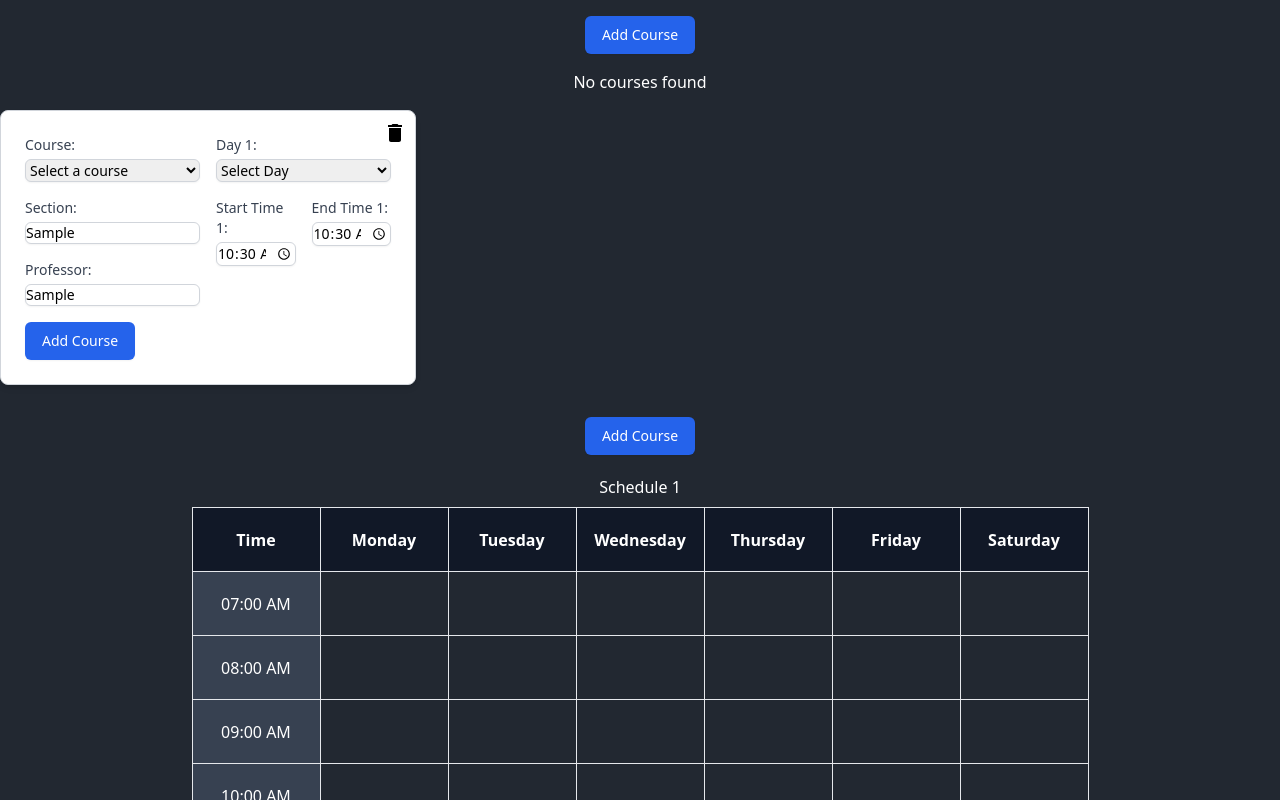
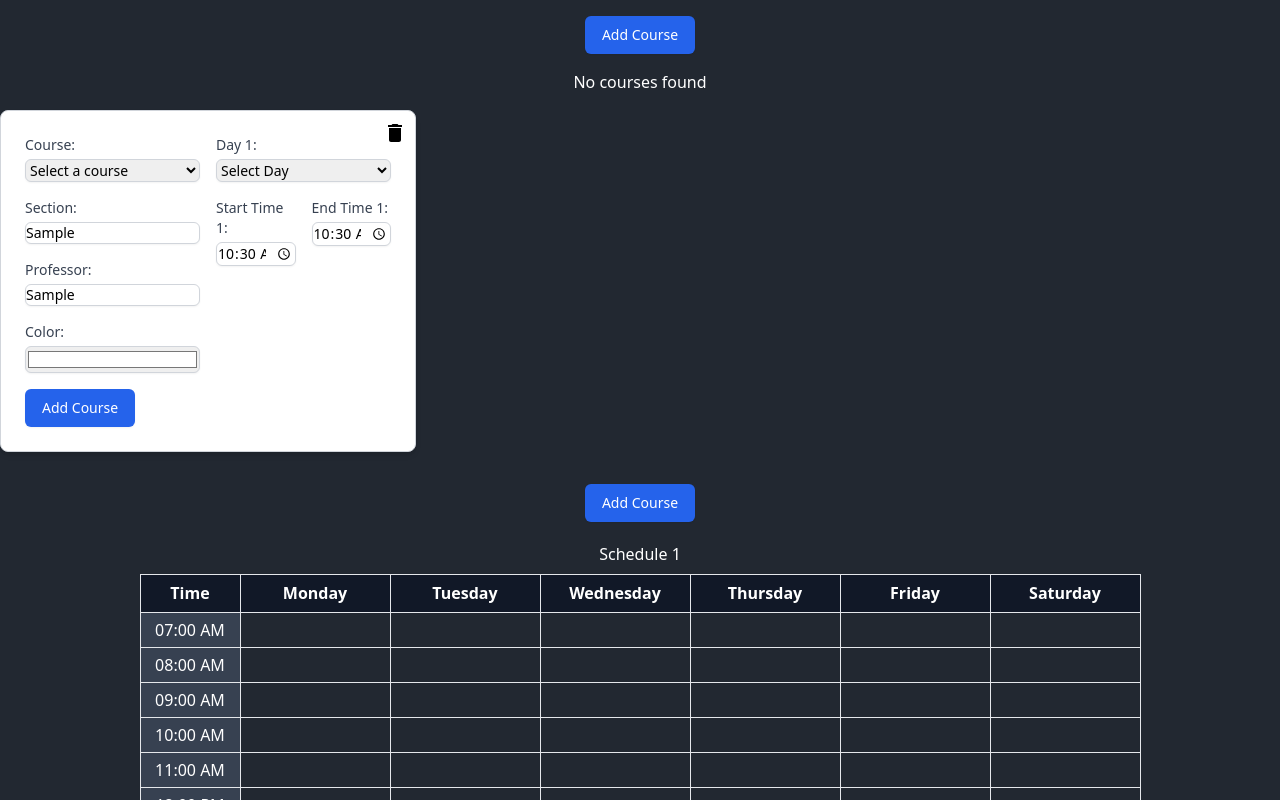
Before and after one commit to joaquinsalinas06/Schedule-Maker, a React (Vite) app: page / in a window 1280 px wide. Both pictures are taken after typing "Sample", "Sample", "10:30", "10:30" into the empty fields and a click on the button "Generate". Shown: the top 800 px of the page. Built offline with nearby package versions, Linux system fonts and the light colour scheme.

Commit message:
Set Defined Size

```diff
--- a/src/components/Courses/CourseOption.jsx
+++ b/src/components/Courses/CourseOption.jsx
@@ -12,6 +12,7 @@ export const CourseOption = ({ index, removeCourse }) => {
   const [days, setDays] = useState([]);
   const [startTimes, setStartTimes] = useState([]);
   const [endTimes, setEndTimes] = useState([]);
+  const [color, setColor] = useState("#ffffff"); // Añadimos un estado para el color
   const { courses } = useContext(CourseContext);
   const { addDetailedCourse } = useContext(DetailedCourseContext);
 
@@ -50,6 +51,10 @@ export const CourseOption = ({ index, removeCourse }) => {
     setEndTimes(newEndTimes);
   };
 
+  const handleColorChange = (event) => {
+    setColor(event.target.value);
+  };
+
   const handleAddCourse = () => {
     const selectedCourseData = courses.find(course => course.name === selectedCourse);
     const course = {
@@ -61,7 +66,8 @@ export const CourseOption = ({ index, removeCourse }) => {
       endTimes: endTimes,
       credits: selectedCourseData ? selectedCourseData.credits : null,
       semester: selectedCourseData ? selectedCourseData.semester : null,
-      classesPerWeek: numClasses
+      classesPerWeek: numClasses,
+      color: color // Añadimos el color al curso
     };
     addDetailedCourse(course);
     setShowButton(false);
@@ -131,6 +137,17 @@ export const CourseOption = ({ index, removeCourse }) => {
               id="professor"
               value={professor}
               onChange={handleProfessorChange}
+              className="mt-1 block w-full border border-gray-300 rounded-md shadow-sm focus:ring-blue-500 focus:border-blue-500 sm:text-sm"
+              required
+            />
+
+            <label htmlFor="color" className="block text-sm font-medium text-gray-700 mt-4">Color:</label>
+            <input
+              type="color"
+              name="color"
+              id="color"
+              value={color}
+              onChange={handleColorChange}
               className="mt-1 block w-full border border-gray-300 rounded-md shadow-sm focus:ring-blue-500 focus:border-blue-500 sm:text-sm"
               required
             />
--- a/src/components/Schedule.jsx
+++ b/src/components/Schedule.jsx
@@ -155,15 +155,33 @@ export const ScheduleComponent = () => {
   ];
 
   const renderScheduleTable = (schedule) => {
+    const WIDTH = 1000;
+    const HEIGHT = 600;
+    const TOP_MARGIN = 0.07;
+    const SIDE_MARGIN = 0.1;
+    const DAY_COUNT = 6;
+
+    const dayWidth = (WIDTH * (1 - SIDE_MARGIN)) / DAY_COUNT;
+    const hourCount = 16;
+    const hourHeight = (HEIGHT * (1 - TOP_MARGIN)) / hourCount;
+
     let table = [];
 
     for (let rowIndex = 0; rowIndex < timeSlots.length; rowIndex++) {
       let row = [];
-      row.push(<td key={`time-${rowIndex}`} className="border w-32 h-16 text-center bg-gray-700 text-white">{timeSlots[rowIndex]}</td>);
+      row.push(
+        <td
+          key={`time-${rowIndex}`}
+          className="border text-center bg-gray-700 text-white"
+          style={{ width: dayWidth / 2, height: hourHeight / 2 }}
+        >
+          {timeSlots[rowIndex]}
+        </td>
+      );
 
       for (let colIndex = 0; colIndex < days.length; colIndex++) {
         let cellContent = "";
-        let cellClass = "border w-32 h-16 text-center";
+        let cellClass = "border text-center";
 
         for (let course of schedule.courses) {
           for (let i = 0; i < course.days.length; i++) {
@@ -186,7 +204,15 @@ export const ScheduleComponent = () => {
             }
           }
         }
-        row.push(<td key={`${rowIndex}-${colIndex}`} className={cellClass}>{cellContent}</td>);
+        row.push(
+          <td
+            key={`${rowIndex}-${colIndex}`}
+            className={cellClass}
+            style={{ width: dayWidth / 2, height: hourHeight / 2 }}
+          >
+            {cellContent}
+          </td>
+        );
       }
       table.push(<tr key={rowIndex}>{row}</tr>);
     }
@@ -198,29 +224,50 @@ export const ScheduleComponent = () => {
       {schedules.length > 0 && (
         <div className="w-full overflow-x-auto mb-4">
           <h2 className="text-white text-center mb-2">Schedule {currentScheduleIndex + 1}</h2>
-          <table className="table-fixed border-collapse border mx-auto max-h-screen">
+          <table
+            className="table-fixed border-collapse border mx-auto"
+            style={{ width: "1000px", height: "600px" }}
+          >
             <thead>
               <tr>
-                <th className="border w-32 h-16 text-center bg-gray-900 text-white">Time</th>
+                <th
+                  className="border text-center bg-gray-900 text-white"
+                  style={{ width: "100px", height: "37.5px" }}
+                >
+                  Time
+                </th>
                 {days.map((day, colIndex) => (
-                  <th key={day} className="border w-32 h-16 text-center bg-gray-900 text-white">{day}</th>
+                  <th
+                    key={day}
+                    className="border text-center bg-gray-900 text-white"
+                    style={{ width: "150px", height: "37.5px" }}
+                  >
+                    {day}
+                  </th>
                 ))}
               </tr>
             </thead>
-            <tbody>
-              {renderScheduleTable(schedules[currentScheduleIndex])}
-            </tbody>
+            <tbody>{renderScheduleTable(schedules[currentScheduleIndex])}</tbody>
           </table>
         </div>
       )}
       <div className="flex justify-center mt-4">
-        <button onClick={showPrevSchedule} className="bg-blue-500 text-white px-4 py-2 rounded mx-2">
+        <button
+          onClick={showPrevSchedule}
+          className="bg-blue-500 text-white px-4 py-2 rounded mx-2"
+        >
           Previous
         </button>
-        <button onClick={generateSchedules} className="bg-blue-500 text-white px-4 py-2 rounded mx-2">
+        <button
+          onClick={generateSchedules}
+          className="bg-blue-500 text-white px-4 py-2 rounded mx-2"
+        >
           Generate
         </button>
-        <button onClick={showNextSchedule} className="bg-blue-500 text-white px-4 py-2 rounded mx-2">
+        <button
+          onClick={showNextSchedule}
+          className="bg-blue-500 text-white px-4 py-2 rounded mx-2"
+        >
           Next
         </button>
       </div>
```
